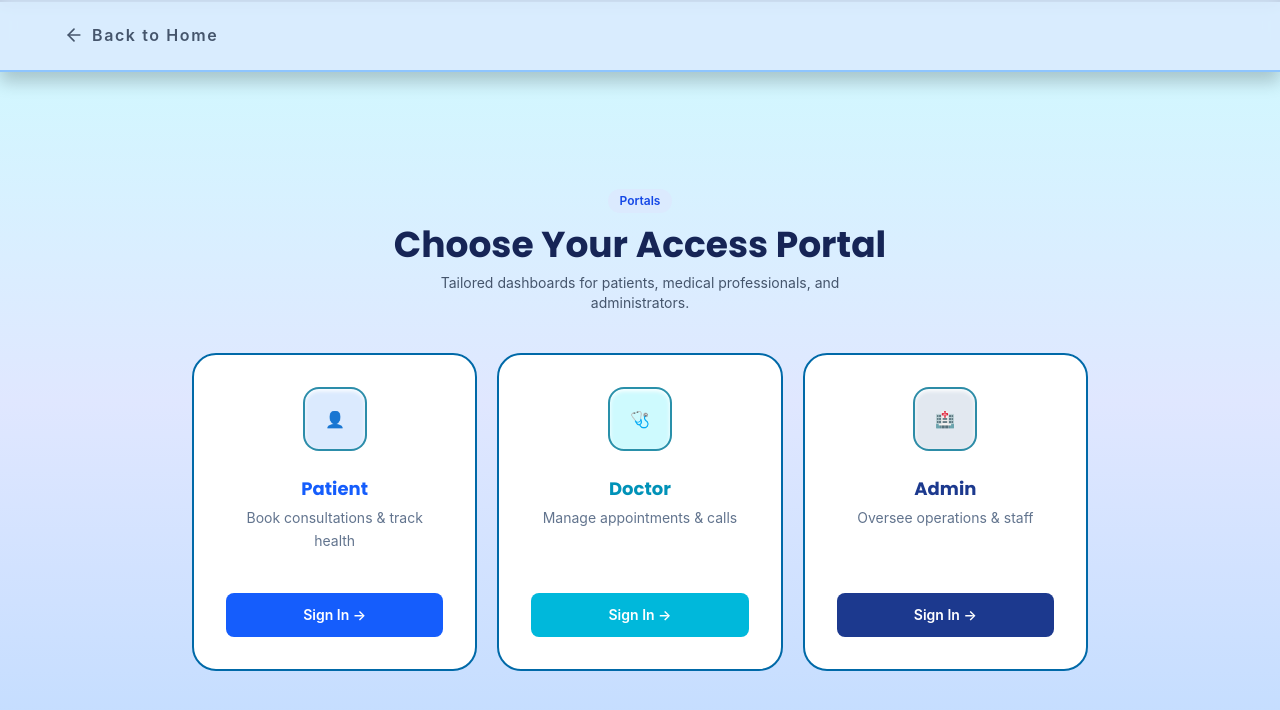
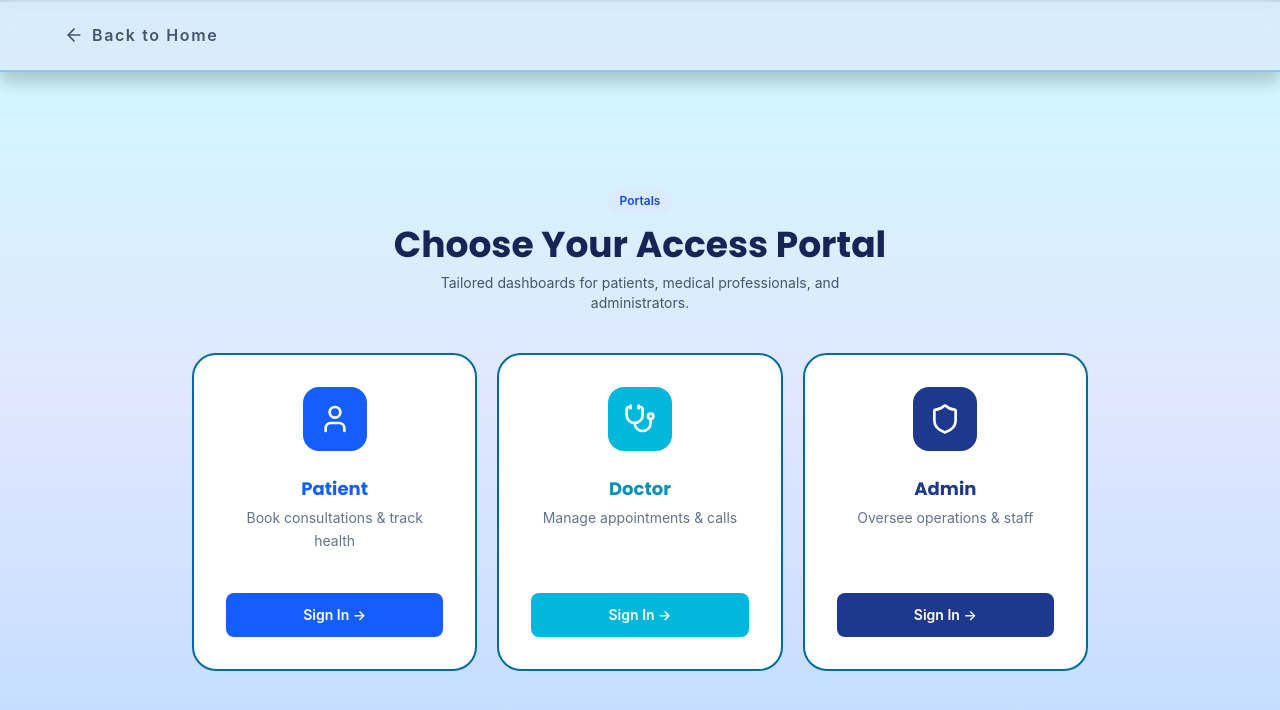
Before and after one commit to avishikta-hajra/Collaborative-HealthCare-Platform, a React (Vite) app in the folder frontend/: page /PortalSelection in a window 1280 px wide. Shown: the top 710 px of the page. Built offline with nearby package versions, Linux system fonts and the light colour scheme.

Commit message:
Emoji replaced with icon

```diff
--- a/frontend/src/components/PortalSelection.jsx
+++ b/frontend/src/components/PortalSelection.jsx
@@ -1,6 +1,6 @@
 import React from 'react';
 import { useNavigate } from 'react-router-dom';
-import { ArrowLeft } from 'lucide-react';
+import { ArrowLeft, User, Stethoscope, Shield } from 'lucide-react';
 
 export default function PortalSelection() {
     const navigate = useNavigate();
@@ -25,12 +25,12 @@ export default function PortalSelection() {
 
                 <div className="grid grid-cols-1 md:grid-cols-3 gap-5">
                     {[
-                        { icon: "👤", label: "Patient", route: "/UserLogin", sub: "Book consultations & track health", color: "text-blue-600", bg: "bg-blue-100", btn: "bg-blue-600" },
-                        { icon: "🩺", label: "Doctor", route: "/DoctorLogin", sub: "Manage appointments & calls", color: "text-cyan-600", bg: "bg-cyan-100", btn: "bg-cyan-500" },
-                        { icon: "🏥", label: "Admin", route: "/AdminLogin", sub: "Oversee operations & staff", color: "text-blue-900", bg: "bg-slate-200", btn: "bg-blue-900" },
+                        { icon: <User className="w-8 h-8 text-white" />, label: "Patient", route: "/UserLogin", sub: "Book consultations & track health", color: "text-blue-600", bg: "bg-blue-600", btn: "bg-blue-600" },
+                        { icon: <Stethoscope className="w-8 h-8 text-white" />, label: "Doctor", route: "/DoctorLogin", sub: "Manage appointments & calls", color: "text-cyan-600", bg: "bg-cyan-500", btn: "bg-cyan-500" },
+                        { icon: <Shield className="w-8 h-8 text-white" />, label: "Admin", route: "/AdminLogin", sub: "Oversee operations & staff", color: "text-blue-900", bg: "bg-blue-900", btn: "bg-blue-900" },
                     ].map((p, i) => (
                         <div key={i} className="bg-white border-sky-700 border-2 rounded-3xl p-8 hover:shadow-[0_20px_40px_rgb(6,182,212,0.06)] hover:-translate-y-1 hover:border-blue-800 transition-all duration-300 flex flex-col items-center text-center h-full group">
-                            <div className={`w-16 h-16 rounded-2xl ${p.bg} flex items-center justify-center mb-6 shadow-inner shadow-white border-2 border-cyan-700/80 group-hover:scale-110 transition-all duration-300`}>{p.icon}</div>
+                            <div className={`w-16 h-16 rounded-2xl ${p.bg} flex items-center justify-center mb-6  group-hover:scale-110 transition-all duration-300`}>{p.icon}</div>
                             <h3 className={`text-lg font-bold mb-1 ${p.color}`}>{p.label}</h3>
                             <p className="text-slate-500 text-sm leading-relaxed mb-6 flex-1">{p.sub}</p>
                             <button onClick={() => navigate(p.route)} className={`mt-4 w-full text-white font-semibold text-sm py-3 rounded-lg transition-colors ${p.btn} hover:opacity-90`}>Sign In →</button>
```
